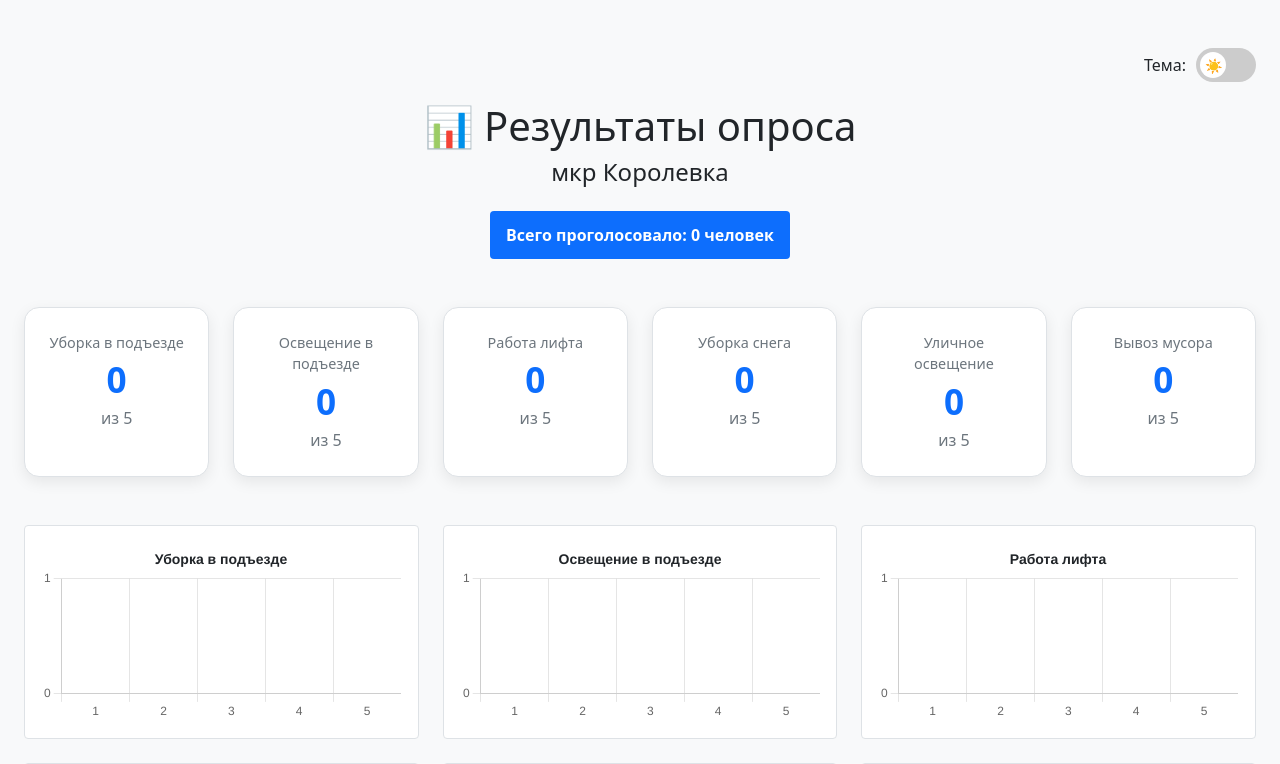
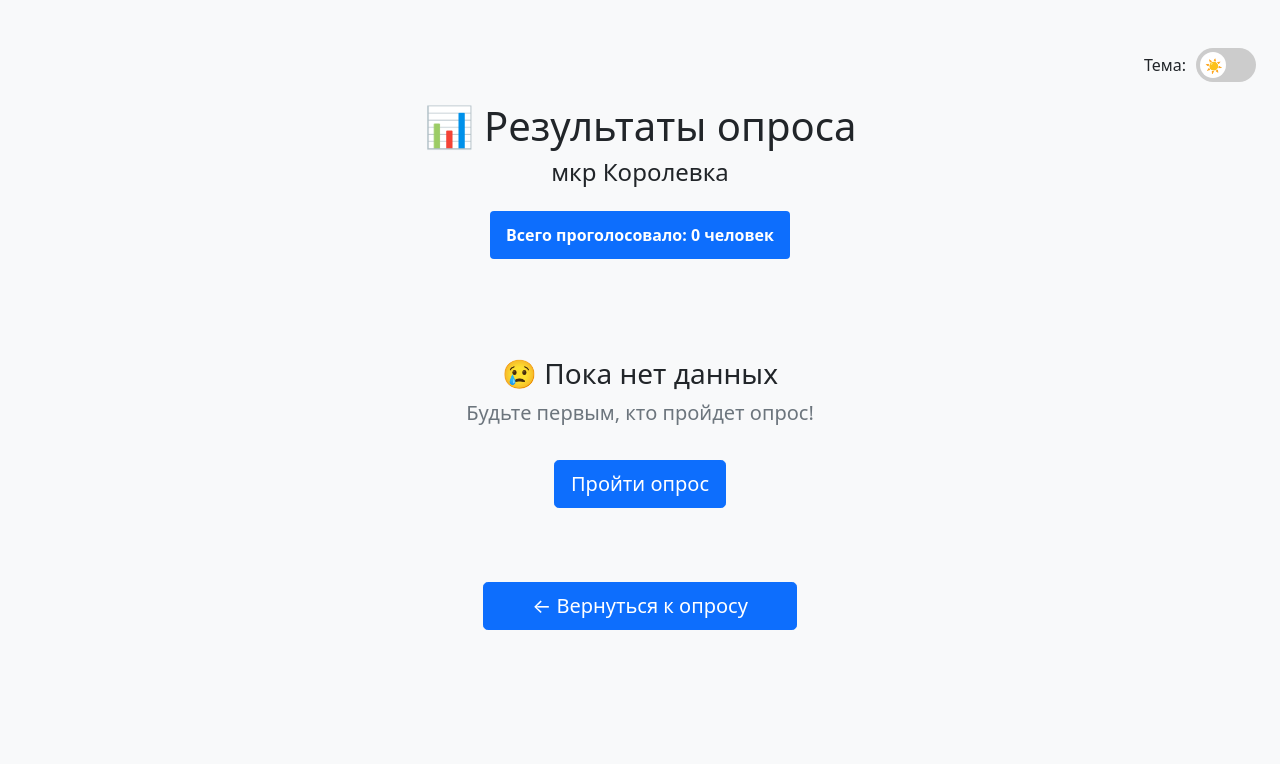
Before and after one commit to daniilkol135/jkh-korolevka, a Flask app: page /results in a window 1280 px wide. Shown: the top 764 px of the page. After the commit the page ends 630 px from the top, so only its background shows below. Run offline with Flask 3, Linux system fonts and the light colour scheme.

Commit message:
Update results.html

```diff
--- a/templates/results.html
+++ b/templates/results.html
@@ -133,6 +133,11 @@
             color: var(--text-color);
             font-weight: 500;
         }
+        .no-data {
+            text-align: center;
+            padding: 50px;
+            color: var(--text-muted);
+        }
     </style>
 </head>
 <body>
@@ -152,6 +157,14 @@
         <div class="text-center mb-5">
             <span class="badge bg-primary p-3 fs-6">Всего проголосовало: {{ stats.total }} человек</span>
         </div>
+
+        {% if stats.total == 0 %}
+        <div class="no-data">
+            <h3>😢 Пока нет данных</h3>
+            <p class="lead">Будьте первым, кто пройдет опрос!</p>
+            <a href="/" class="btn btn-primary btn-lg mt-3">Пройти опрос</a>
+        </div>
+        {% else %}
 
         <!-- Карточки со средними оценками (6 штук) -->
         <div class="row g-4 mb-5">
@@ -256,6 +269,7 @@
                 </div>
             </div>
         </div>
+        {% endif %}
 
         <div class="text-center mt-4">
             <a href="/" class="btn btn-primary btn-lg px-5">← Вернуться к опросу</a>
@@ -273,8 +287,11 @@
             {id: 'garbageChart', label: 'Вывоз мусора', data: {{ stats.garbage }}}
         ];
 
+        // Создаем графики только если есть данные
         charts.forEach(chart => {
-            const ctx = document.getElementById(chart.id).getContext('2d');
+            const canvas = document.getElementById(chart.id);
+            if (canvas) {
+                const ctx = canvas.getContext('2d');
                 new Chart(ctx, {
                     type: 'bar',
                     data: {
@@ -292,7 +309,22 @@
                         scales: {
                             y: {
                                 beginAtZero: true,
-                            ticks: { stepSize: 1, precision: 0 }
+                                ticks: {
+                                    stepSize: 1,
+                                    precision: 0,
+                                    color: document.documentElement.getAttribute('data-theme') === 'dark' ? '#e9ecef' : '#212529'
+                                },
+                                grid: {
+                                    color: document.documentElement.getAttribute('data-theme') === 'dark' ? '#4a4f62' : '#dee2e6'
+                                }
+                            },
+                            x: {
+                                ticks: {
+                                    color: document.documentElement.getAttribute('data-theme') === 'dark' ? '#e9ecef' : '#212529'
+                                },
+                                grid: {
+                                    color: document.documentElement.getAttribute('data-theme') === 'dark' ? '#4a4f62' : '#dee2e6'
+                                }
                             }
                         },
                         plugins: {
@@ -306,6 +338,7 @@
                         }
                     }
                 });
+            }
         });
 
         // ======== ПЕРЕКЛЮЧАТЕЛЬ ТЕМ ========
@@ -327,11 +360,13 @@
                 document.documentElement.setAttribute('data-theme', 'light');
                 localStorage.setItem('theme', 'light');
             }
-            // Перезагружаем графики с новыми цветами текста
+            // Перезагружаем страницу чтобы обновить цвета графиков
             location.reload();
         }
 
+        if (toggleSwitch) {
             toggleSwitch.addEventListener('change', switchTheme, false);
+        }
     </script>
 </body>
 </html>
```
Lines whose indentation alone changed are shown as unchanged.
